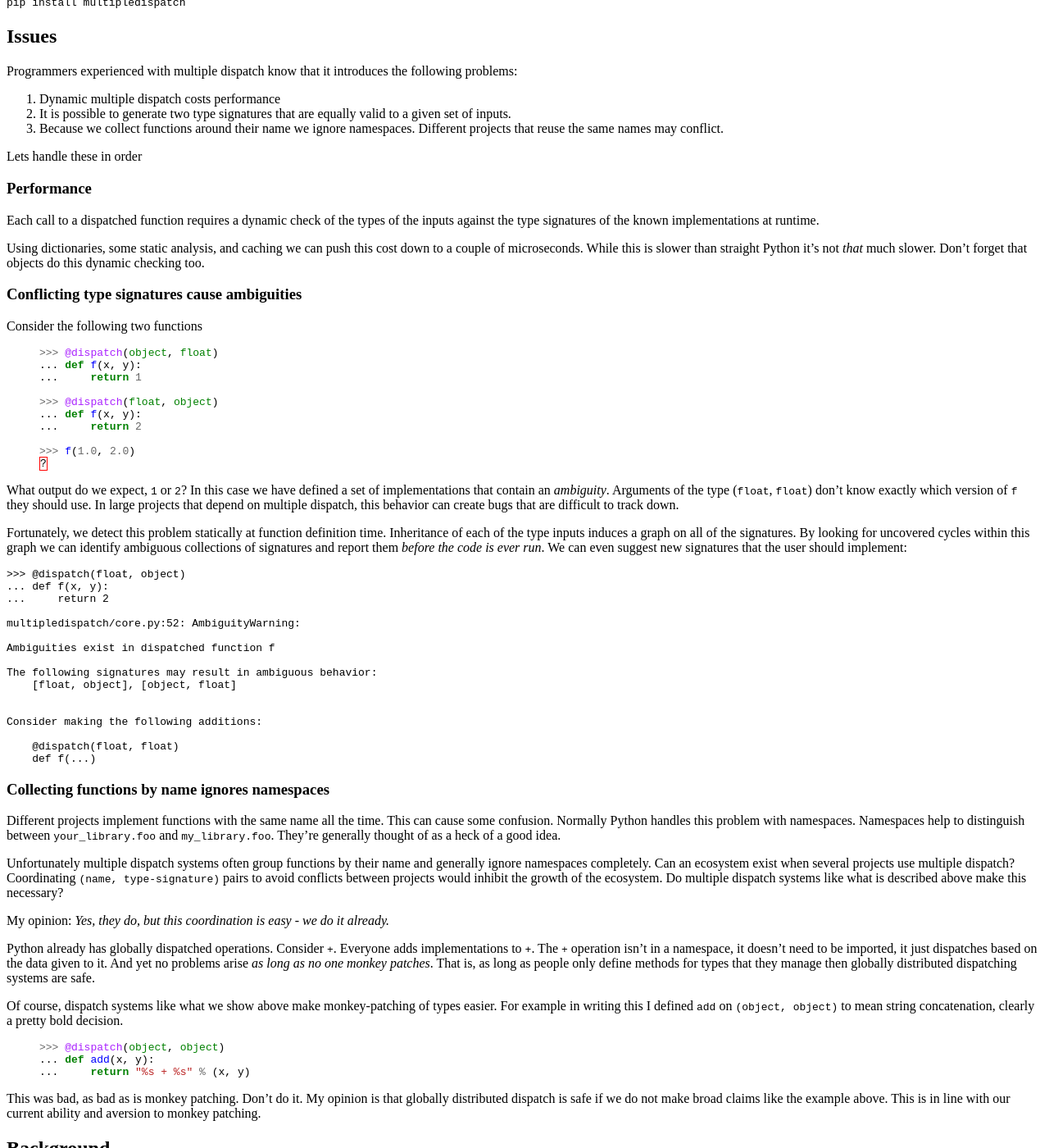
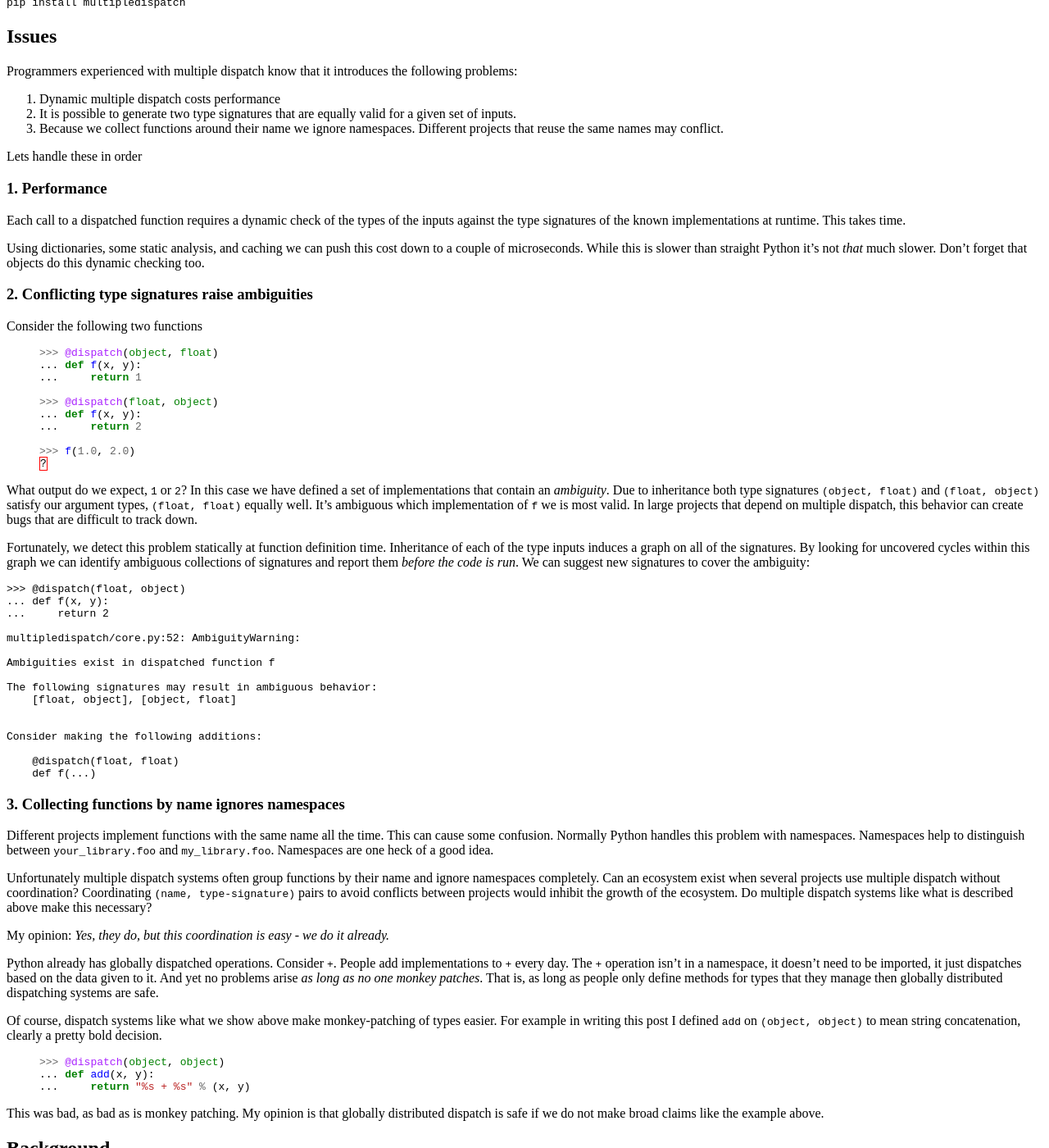
Before and after one commit to besyskymnbk/blog, a Jekyll site: the page built from _posts/work/2014-02-25-Multiple-Dispatch.md, in a window 1280 px wide and 1400 px high, scrolled down 1176 px. Shown: the whole window at 82% size. Built offline with Jekyll 4.4.1, drawn with Linux system fonts in a browser that asks for light colours; comment, search, counter and statistics services are not loaded; some of the changed text lies outside the part shown.

Commit message:
edits to multiple dispatch

```diff
--- a/_posts/work/2014-02-25-Multiple-Dispatch.md
+++ b/_posts/work/2014-02-25-Multiple-Dispatch.md
@@ -40,7 +40,7 @@ def __add__(self, other):
     elif isinstance(other, Bar):
         ...
     else:
-        ...
+        raise NotImplementedError()
 {% endhighlight %}
 
 Or to raise a `NotImplementedError`, which then tells Python to try
@@ -92,17 +92,17 @@ Programmers experienced with multiple dispatch know that it introduces the
 following problems:
 
 1.  Dynamic multiple dispatch costs performance
-2.  It is possible to generate two type signatures that are equally valid to a
+2.  It is possible to generate two type signatures that are equally valid for a
     given set of inputs.
 3.  Because we collect functions around their name we ignore namespaces.
     Different projects that reuse the same names may conflict.
 
 Lets handle these in order
 
-### Performance
+### 1. Performance
 
 Each call to a dispatched function requires a dynamic check of the types of the
-inputs against the type signatures of the known implementations at runtime.
+inputs against the type signatures of the known implementations at runtime.  This takes time.
 
 Using dictionaries, some static analysis, and caching we can push this cost
 down to a couple of microseconds.  While this is slower than straight Python
@@ -110,7 +110,7 @@ it's not *that* much slower.  Don't forget that objects do this dynamic
 checking too.
 
 
-### Conflicting type signatures cause ambiguities
+### 2. Conflicting type signatures raise ambiguities
 
 Consider the following two functions
 
@@ -128,16 +128,17 @@ Consider the following two functions
 {% endhighlight %}
 
 What output do we expect, `1` or `2`?  In this case we have defined a set of
-implementations that contain an *ambiguity*.  Arguments of the type (`float`,
-`float`) don't know exactly which version of `f` they should use.  In large
-projects that depend on multiple dispatch, this behavior can create bugs that
-are difficult to track down.
+implementations that contain an *ambiguity*.  Due to inheritance both type
+signatures `(object, float)` and `(float, object)` satisfy our argument types,
+`(float, float)` equally well.  It's ambiguous which implementation of `f` we
+is most valid.  In large projects that depend on multiple dispatch, this
+behavior can create bugs that are difficult to track down.
 
 Fortunately, we detect this problem statically at function definition time.
 Inheritance of each of the type inputs induces a graph on all of the
 signatures.  By looking for uncovered cycles within this graph we can identify
-ambiguous collections of signatures and report them *before the code is ever
-run*.  We can even suggest new signatures that the user should implement:
+ambiguous collections of signatures and report them *before the code is run*.
+We can suggest new signatures to cover the ambiguity:
 
     >>> @dispatch(float, object)
     ... def f(x, y):
@@ -157,30 +158,31 @@ run*.  We can even suggest new signatures that the user should implement:
         def f(...)
 
 
-### Collecting functions by name ignores namespaces
+### 3. Collecting functions by name ignores namespaces
 
 Different projects implement functions with the same name all the time.  This
 can cause some confusion.  Normally Python handles this problem with
 namespaces.  Namespaces help to distinguish between `your_library.foo` and
-`my_library.foo`.  They're generally thought of as a heck of a good idea.
+`my_library.foo`.  Namespaces are one heck of a good idea.
 
 Unfortunately multiple dispatch systems often group functions by their name and
-generally ignore namespaces completely.  Can an ecosystem exist when several
-projects use multiple dispatch?  Coordinating `(name, type-signature)` pairs to
-avoid conflicts between projects would inhibit the growth of the ecosystem.  Do
-multiple dispatch systems like what is described above make this necessary?
+ignore namespaces completely.  Can an ecosystem exist when several projects use
+multiple dispatch without coordination?  Coordinating `(name, type-signature)`
+pairs to avoid conflicts between projects would inhibit the growth of the
+ecosystem.  Do multiple dispatch systems like what is described above make this
+necessary?
 
 My opinion: *Yes, they do, but this coordination is easy - we do it already.*
 
-Python already has globally dispatched operations.  Consider `+`.  Everyone adds
-implementations to `+`.  The `+` operation isn't in a namespace, it doesn't need
-to be imported, it just dispatches based on the data given to it.  And yet no
-problems arise *as long as no one monkey patches*.  That is, as long as people
-only define methods for types that they manage then globally distributed
-dispatching systems are safe.
+Python already has globally dispatched operations.  Consider `+`.  People add
+implementations to `+` every day.  The `+` operation isn't in a namespace, it
+doesn't need to be imported, it just dispatches based on the data given to it.
+And yet no problems arise *as long as no one monkey patches*.  That is, as long
+as people only define methods for types that they manage then globally
+distributed dispatching systems are safe.
 
 Of course, dispatch systems like what we show above make monkey-patching of
-types easier.  For example in writing this I defined `add` on
+types easier.  For example in writing this post I defined `add` on
 `(object, object)` to mean string concatenation, clearly a pretty bold
 decision.
 
@@ -190,10 +192,9 @@ decision.
 ...     return "%s + %s" % (x, y)
 {% endhighlight %}
 
-This was bad, as bad as is monkey patching.  Don't do it.  My opinion is that
-globally distributed dispatch is safe if we do not make broad claims like the
-example above.  This is in line with our current ability and aversion to monkey
-patching.
+This was bad, as bad as is monkey patching.  My opinion is that globally
+distributed dispatch is safe if we do not make broad claims like the example
+above.
 
 
 ## Background
```
Also changed, not shown: other parts of _posts/work/2014-02-25-Multiple-Dispatch.md (+10 -10 lines).
